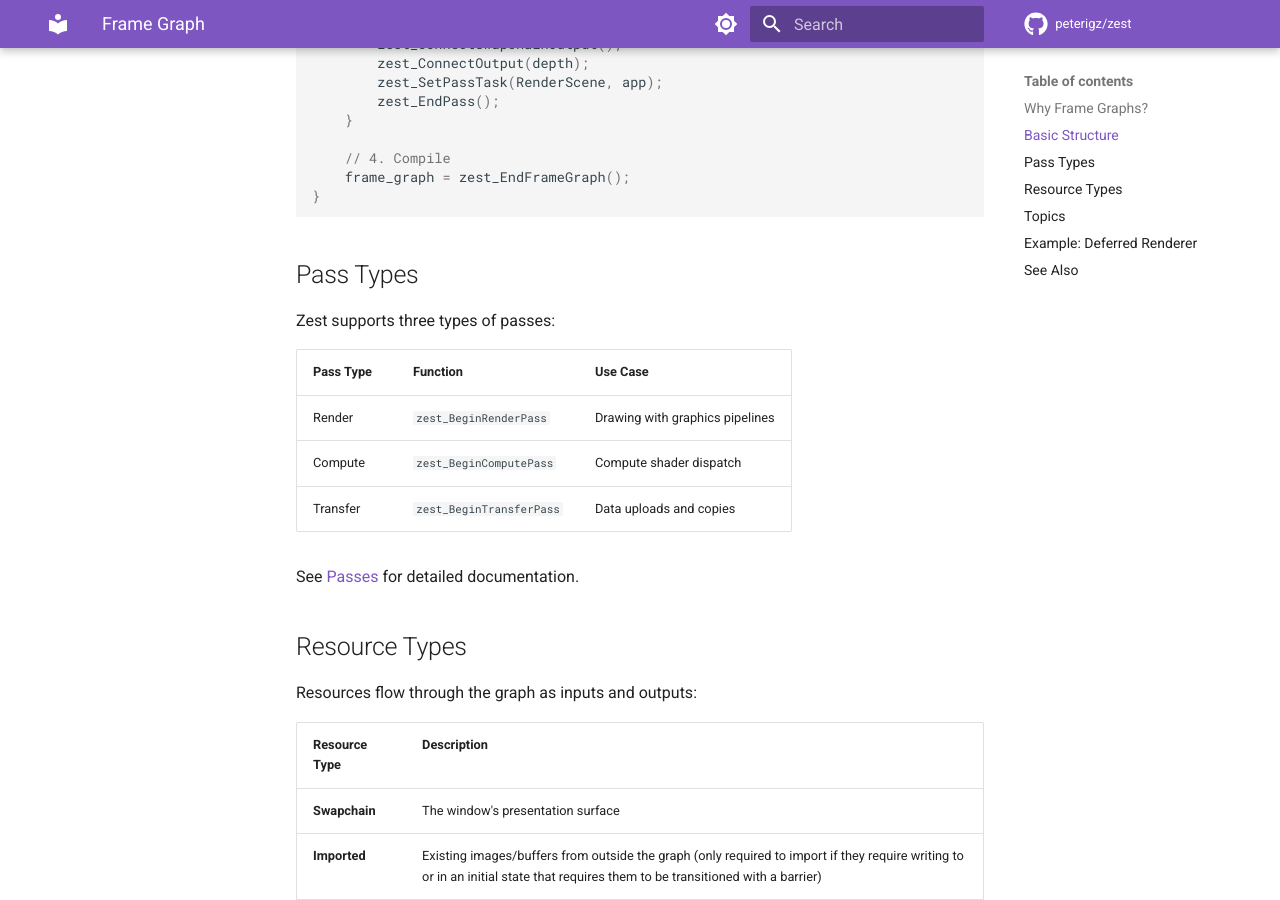
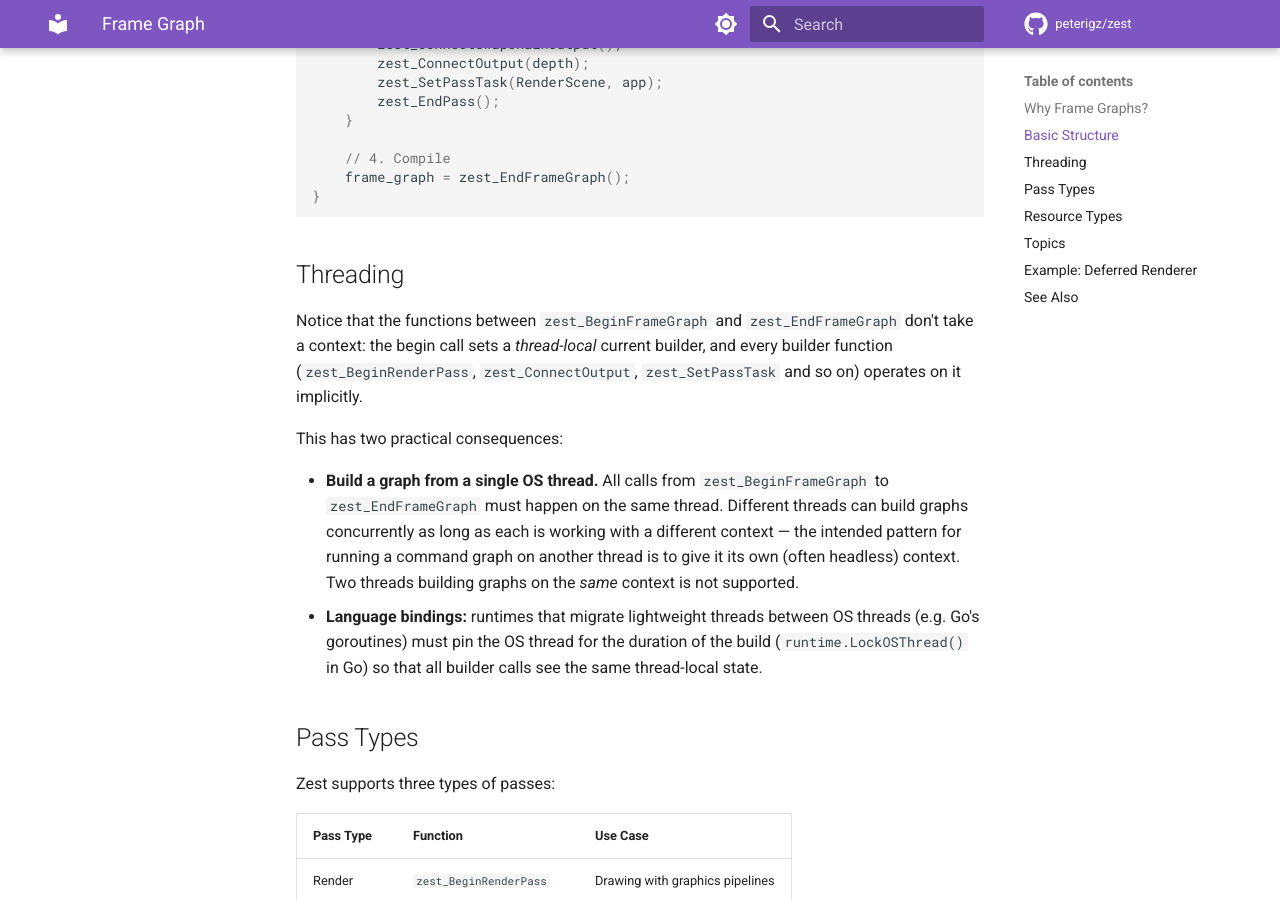
Before and after one commit to peterigz/zest, an MkDocs documentation site: the page built from docs/concepts/frame-graph/index.md, in a window 1280 px wide and 900 px high, scrolled down 1264 px. Built offline with MkDocs 1.6.1 and Material for MkDocs 9.7.7, drawn with Linux system fonts in a browser that asks for light colours; comment, search, counter and statistics services are not loaded.

Commit message:
Don't use var args for more friendly bindings. document thread local

````diff
--- a/docs/concepts/frame-graph/index.md
+++ b/docs/concepts/frame-graph/index.md
@@ -58,6 +58,26 @@ if (zest_BeginFrameGraph(context, "My Graph", &cache_key)) {
     frame_graph = zest_EndFrameGraph();
 }
 ```
+
+## Threading
+
+Notice that the functions between `zest_BeginFrameGraph` and `zest_EndFrameGraph`
+don't take a context: the begin call sets a *thread-local* current builder, and
+every builder function (`zest_BeginRenderPass`, `zest_ConnectOutput`,
+`zest_SetPassTask` and so on) operates on it implicitly.
+
+This has two practical consequences:
+
+- **Build a graph from a single OS thread.** All calls from `zest_BeginFrameGraph`
+  to `zest_EndFrameGraph` must happen on the same thread. Different threads can
+  build graphs concurrently as long as each is working with a different context —
+  the intended pattern for running a command graph on another thread is to give it
+  its own (often headless) context. Two threads building graphs on the *same*
+  context is not supported.
+- **Language bindings:** runtimes that migrate lightweight threads between OS
+  threads (e.g. Go's goroutines) must pin the OS thread for the duration of the
+  build (`runtime.LockOSThread()` in Go) so that all builder calls see the same
+  thread-local state.
 
 ## Pass Types
 
````
Also changed, not shown: docs/api-reference/frame-graph.md (+5 -0 lines), 1 other file.
